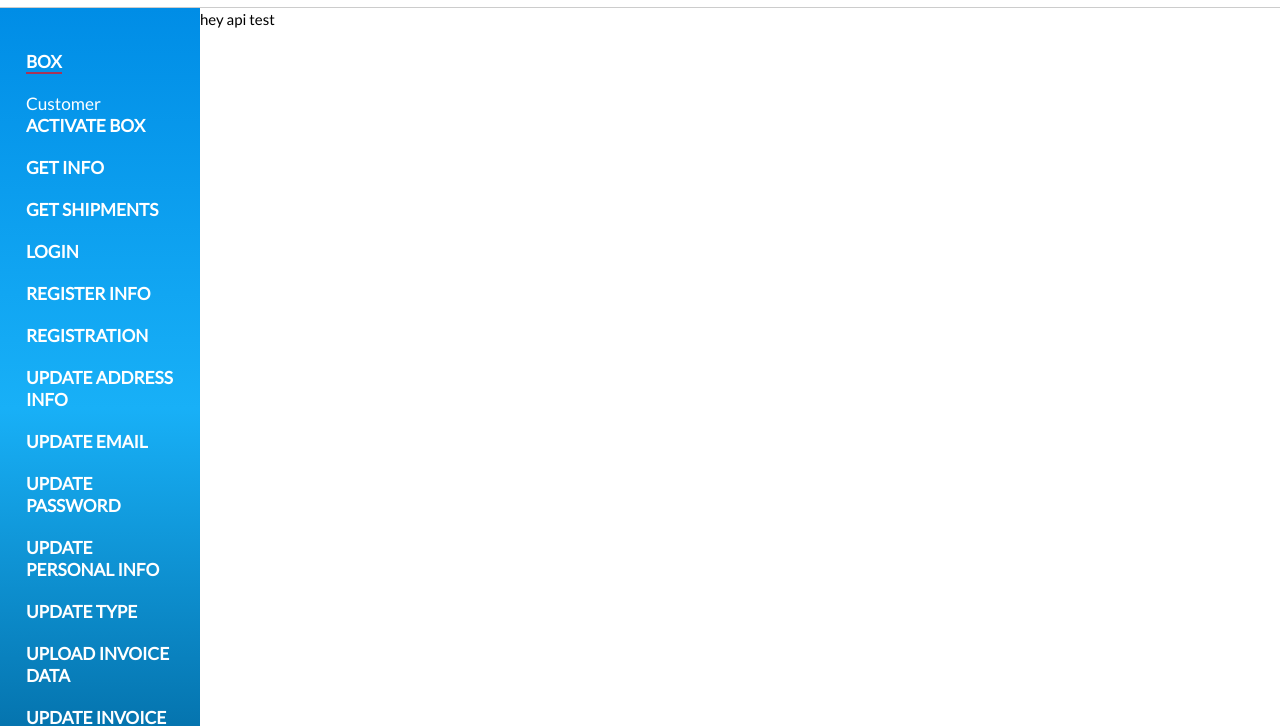
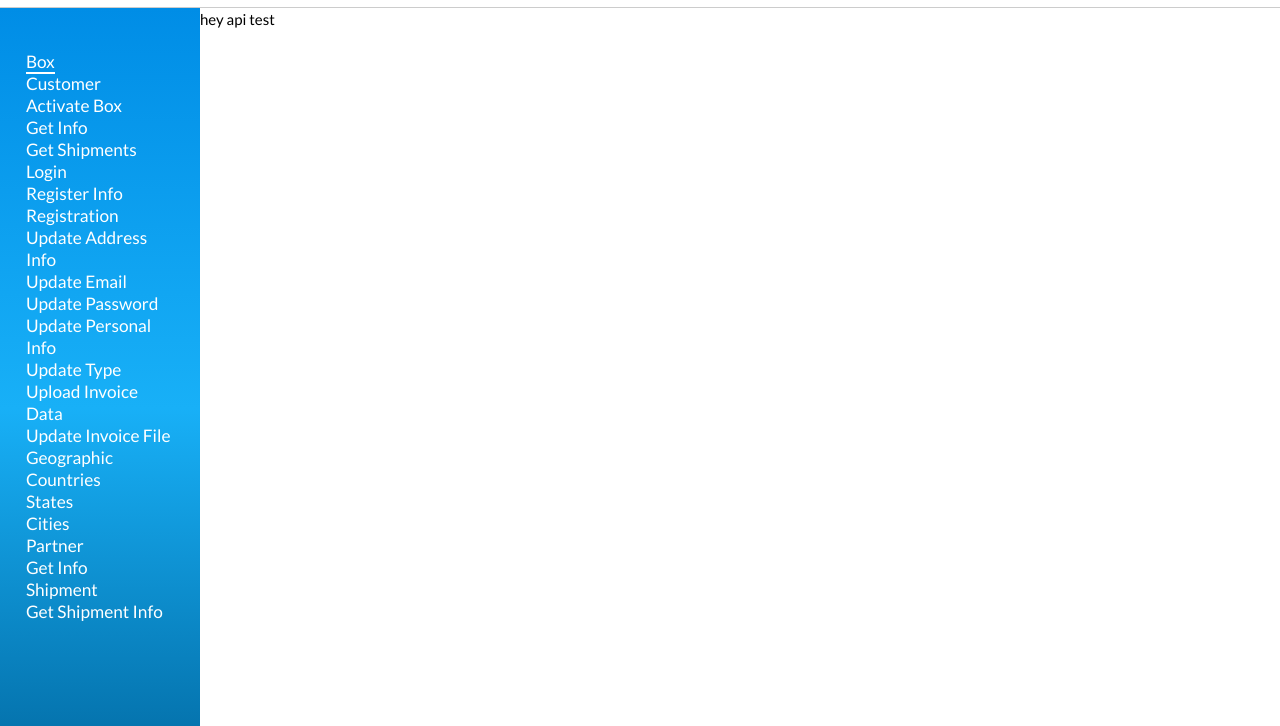
Before and after one commit to chri5bot/docusaurus-v2, a Gatsby site: page /api-box in a window 1280 px wide. Shown: the part 74-800 px from the top of the page. Built offline with nearby package versions, Linux system fonts and the light colour scheme; Gatsby itself is replaced by a stand-in of ours.

```diff
--- a/src/components/Menu/components/MenuLink/index.js
+++ b/src/components/Menu/components/MenuLink/index.js
@@ -3,14 +3,12 @@
 import { Container, CustomLink } from "./style"
 
 function MenuLink({ text, to }) {
-  console.log("text", text)
-  console.log("to", to)
   return (
     <Container>
       <CustomLink
         activeStyle={{
           color: "white",
-          borderBottom: "solid 2px #a83557",
+          borderBottom: "solid 2px white",
         }}
         to={to}
       >
--- a/src/components/Menu/components/MenuLink/style.js
+++ b/src/components/Menu/components/MenuLink/style.js
@@ -1,13 +1,9 @@
 import styled from "styled-components"
 import Link from "gatsby-link"
 
-export const Container = styled.div`
-  margin-bottom: 20px;
-`
+export const Container = styled.div``
 
 export const CustomLink = styled(Link)`
   color: white;
   text-decoration: none;
-  font-weight: bold;
-  text-transform: uppercase;
 `
--- a/src/components/Menu/index.js
+++ b/src/components/Menu/index.js
@@ -30,8 +30,6 @@
 
     const { routes } = this.props
 
-    console.log("routes", routes)
-
     const items = []
 
     routes.map(route => {
@@ -52,7 +50,7 @@
       })
     })
 
-    console.log("test", items)
+    console.log("items", items)
 
     return (
       <Menu
--- a/src/routes/index.js
+++ b/src/routes/index.js
@@ -62,7 +62,7 @@
         ],
       },
       {
-        name: "Geographic",
+        parent: "Geographic",
         pathname: "/geographic",
         children: [
           {
@@ -80,7 +80,7 @@
         ],
       },
       {
-        name: "Partner",
+        parent: "Partner",
         pathname: "/partner",
         children: [
           {
@@ -90,7 +90,7 @@
         ],
       },
       {
-        name: "Shipment",
+        parent: "Shipment",
         pathname: "/shipment",
         children: [
           {
```
